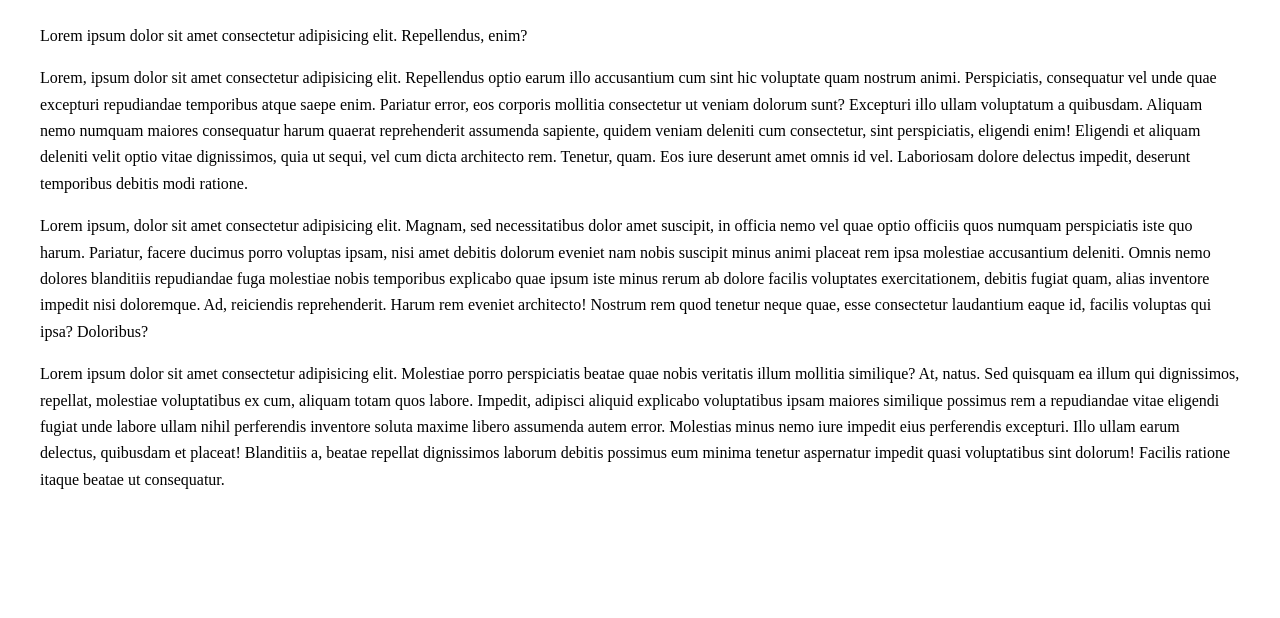
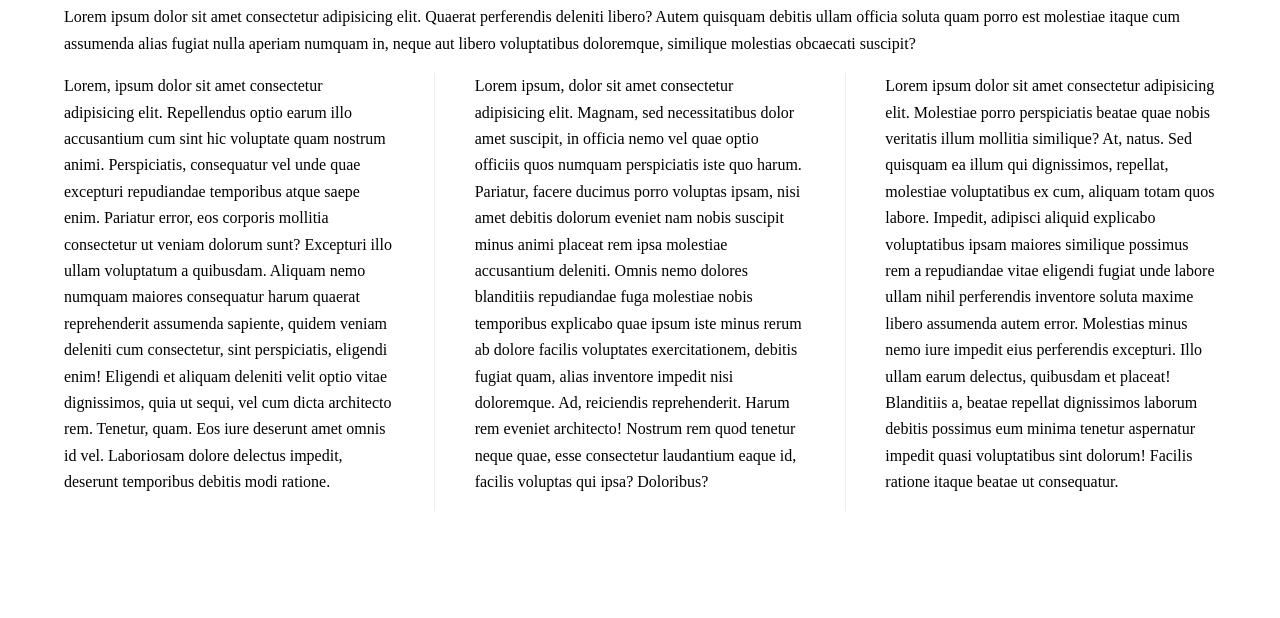
Before and after one commit to gbaenam/imagen-texto-responsive, a plain HTML site: page index.html in a window 1280 px wide. Shown: the part 182-800 px from the top of the page. Drawn offline with Linux system fonts and the light colour scheme.

Commit message:
Ejercicio finalizado

```diff
--- a/index.html
+++ b/index.html
@@ -10,7 +10,7 @@
     <div class="container">
         <h1 class="title">Texto Responsive</h1>
         <div class="columns">
-            <p class="intro">Lorem ipsum dolor sit amet consectetur adipisicing elit. Repellendus, enim?</p>
+            <p class="intro">Lorem ipsum dolor sit amet consectetur adipisicing elit. Quaerat perferendis deleniti libero? Autem quisquam debitis ullam officia soluta quam porro est molestiae itaque cum assumenda alias fugiat nulla aperiam numquam in, neque aut libero voluptatibus doloremque, similique molestias obcaecati suscipit?</p>
             <p>Lorem, ipsum dolor sit amet consectetur adipisicing elit. Repellendus optio earum illo accusantium cum sint hic voluptate quam nostrum animi. Perspiciatis, consequatur vel unde quae excepturi repudiandae temporibus atque saepe enim. Pariatur error, eos corporis mollitia consectetur ut veniam dolorum sunt? Excepturi illo ullam voluptatum a quibusdam. Aliquam nemo numquam maiores consequatur harum quaerat reprehenderit assumenda sapiente, quidem veniam deleniti cum consectetur, sint perspiciatis, eligendi enim! Eligendi et aliquam deleniti velit optio vitae dignissimos, quia ut sequi, vel cum dicta architecto rem. Tenetur, quam. Eos iure deserunt amet omnis id vel. Laboriosam dolore delectus impedit, deserunt temporibus debitis modi ratione.</p>
             <p>Lorem ipsum, dolor sit amet consectetur adipisicing elit. Magnam, sed necessitatibus dolor amet suscipit, in officia nemo vel quae optio officiis quos numquam perspiciatis iste quo harum. Pariatur, facere ducimus porro voluptas ipsam, nisi amet debitis dolorum eveniet nam nobis suscipit minus animi placeat rem ipsa molestiae accusantium deleniti. Omnis nemo dolores blanditiis repudiandae fuga molestiae nobis temporibus explicabo quae ipsum iste minus rerum ab dolore facilis voluptates exercitationem, debitis fugiat quam, alias inventore impedit nisi doloremque. Ad, reiciendis reprehenderit. Harum rem eveniet architecto! Nostrum rem quod tenetur neque quae, esse consectetur laudantium eaque id, facilis voluptas qui ipsa? Doloribus?</p>
             <p>Lorem ipsum dolor sit amet consectetur adipisicing elit. Molestiae porro perspiciatis beatae quae nobis veritatis illum mollitia similique? At, natus. Sed quisquam ea illum qui dignissimos, repellat, molestiae voluptatibus ex cum, aliquam totam quos labore. Impedit, adipisci aliquid explicabo voluptatibus ipsam maiores similique possimus rem a repudiandae vitae eligendi fugiat unde labore ullam nihil perferendis inventore soluta maxime libero assumenda autem error. Molestias minus nemo iure impedit eius perferendis excepturi. Illo ullam earum delectus, quibusdam et placeat! Blanditiis a, beatae repellat dignissimos laborum debitis possimus eum minima tenetur aspernatur impedit quasi voluptatibus sint dolorum! Facilis ratione itaque beatae ut consequatur.</p>
--- a/styles.css
+++ b/styles.css
@@ -4,13 +4,14 @@ body {
 }
 
 p {
+    margin-top: 0;
     line-height: 1.65;
 }
 
 .container {
     display: flex;
     margin: 0 auto;
-    max-width: 1200px;
+    max-width: 1600px;
     min-height: 100vh;
     flex-direction: column;
     justify-content: center;
@@ -19,3 +20,34 @@ p {
 .title {
     text-align: center;
 }
+
+.columns {
+    width: 90%;
+    margin: 0 auto;
+}
+
+/* .intro {
+    column-count: 3;
+} */
+
+.columns {
+    /* column-count: 3;
+    column-width: 250px; */
+
+    /* columns: 3 250px; */
+
+    columns: 250px 3;
+    /* column-rule: dotted #eee; */
+
+    /* column-rule: solid 8px blue; */
+    /* column-rule: thick inset blue; */
+
+    column-rule: 1px solid #eee;
+    column-gap: 5em;
+
+
+}
+
+.intro {
+    column-span: all;
+}
```
